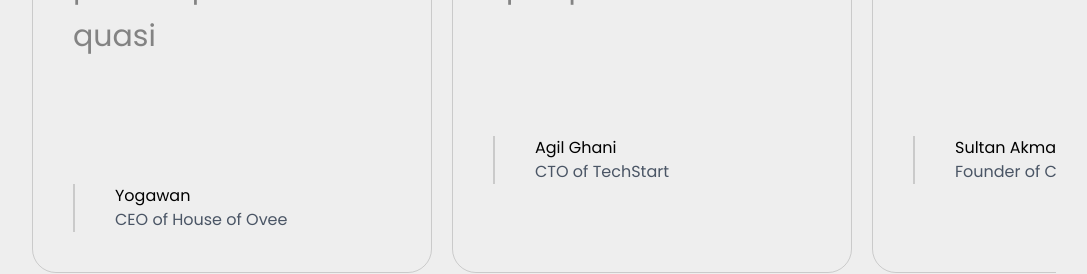
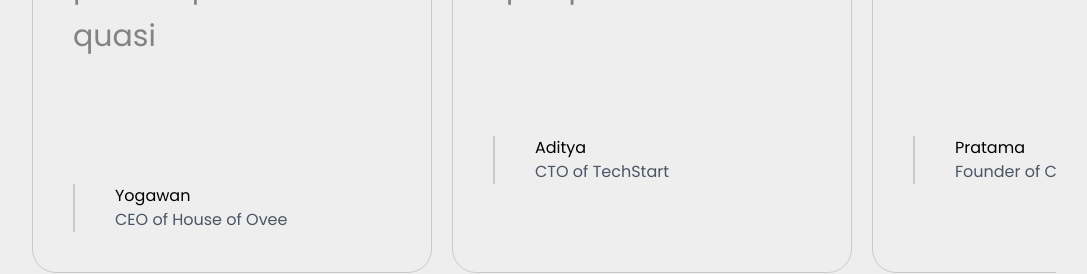
Before and after one commit to cakratre/rentverse-frontend, a React (Vite) app: page / in a window 1280 px wide. Shown: the part 2060-2334 px from the top of the page, without its empty margins (96-1183 px from the left). Built offline with nearby package versions, Linux system fonts and the light colour scheme.

Commit message:
Refactor testimonial data structure for consistency and readability

```diff
--- a/src/components/Testimonial.tsx
+++ b/src/components/Testimonial.tsx
@@ -14,7 +14,7 @@ const Testimonial = () => {
         company: "./company.png",
     },
     {
-      name: "Agil Ghani",
+        name: "Aditya",
         role: "CTO of TechStart",
         content:
             "Doloribus rerum reiciendis numquam deleniti itaque, repellendus suscipit quisquam maiores.",
@@ -22,7 +22,7 @@ const Testimonial = () => {
         company: "./company.png",
     },
     {
-      name: "Sultan Akmal",
+        name: "Pratama",
         role: "Founder of CreativeLabs",
         content:
             "Repellat voluptas beatae doloremque asperiores sequi nisi nemo magni accusantium.",
@@ -38,7 +38,7 @@ const Testimonial = () => {
         company: "./company.png",
     },
     {
-      name: "Agil Ghani",
+        name: "Aditya",
         role: "CTO of TechStart",
         content:
             "Doloribus rerum reiciendis numquam deleniti itaque, repellendus suscipit quisquam maiores.",
@@ -46,7 +46,7 @@ const Testimonial = () => {
         company: "./company.png",
     },
     {
-      name: "Sultan Akmal",
+        name: "Pratama",
         role: "Founder of CreativeLabs",
         content:
             "Repellat voluptas beatae doloremque asperiores sequi nisi nemo magni accusantium.",
```
Lines whose indentation alone changed are shown as unchanged.
